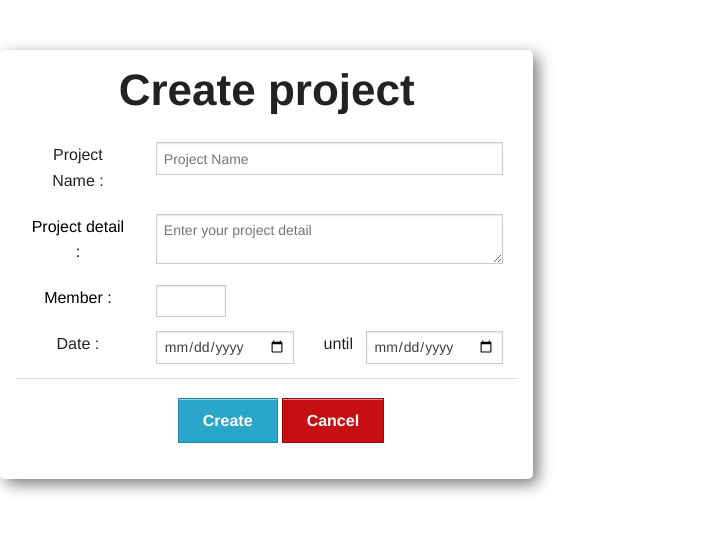
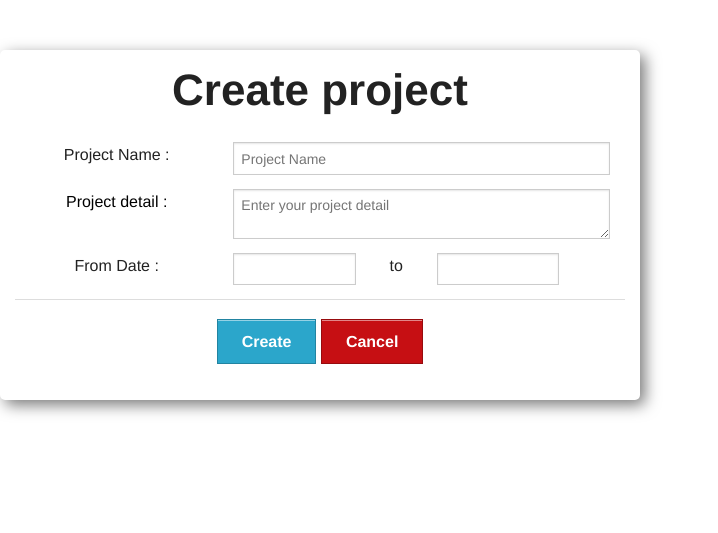
Before and after one commit to Zatanzone/soss, a PHP site: page /soss/createproject in a window 1280 px wide. Shown: the part 55-588 px from the top of the page, without its empty margins (0-718 px from the left). Run offline with PHP 8.4, Linux system fonts and the light colour scheme; some libraries are stand-ins or nearby versions.

Commit message:
update date check createproject

```diff
--- a/application/views/createproject/createproject.php
+++ b/application/views/createproject/createproject.php
@@ -1,62 +1,72 @@
-<center>
-<div class = "createproject-box large-5 columns center" style="float:center;">
+ <center>
+<div class = "createproject-box large-6 columns center" style="float:center;">
 <h1>Create project</h1>
 <?php echo form_open('createproject/create'); ?>
 
 	<div class="row">
- 		<div class="large-3 columns">
+ 		<div class="large-4 columns">
 			<p>Project Name : </p>
 		</div>
-		<div class="large-9 columns">
+		<div class="large-8 columns">
 			<input type="text" name="projectname" value="" size="50" placeholder="Project Name" />
 		</div>
 		<?php echo form_error('projectname','<font color="error">');?>
 	</div>
 	<div class="row">
- 		<div class="large-3 columns" style="color: #000;">
+ 		<div class="large-4 columns" style="color: #000;">
 			<p>Project detail : </p>
 		</div>
-		<div class="large-9 columns">
+		<div class="large-8 columns">
 			<textarea name="projectdetail" placeholder="Enter your project detail"></textarea>
 		</div>
 	</div>
 	<div class="row">
- 		<div class="large-3 columns" style="color: #000;">
-			<p>Member : </p>
+ 		<div class="large-4 columns" >
+			<p>From Date : </p>
 		</div>
-		<div class="large-9 columns">
-			<input type="number" name="member" value="" min="1" max="100" style="width:70px;float:left;">
-			<?php echo  form_error('member','<font color="error">');?>
-		</div>
-	</div>
-	<div class="row">
- 		<div class="large-3 columns" >
-			<p>Date : </p>
-		</div>
-		<div class="large-4 columns">
-			<input type="date" name="startdate">
-
+		<div class="large-3 columns">
+			<input type="text" id=startdate name="startdate" />
+			<?php echo  form_error('startdate','<font color="error">');?>
 		</div>
 		<div class="large-1 columns">
-			<p>until</p>
+			<p>to</p>
 		</div>
-		<div class="large-4 columns">
-			<input type="date" name="enddate">
+		<div class="large-3 columns">
+			<input type="text" id="enddate" name="enddate" />
+			<?php echo  form_error('enddate','<font color="error">');?>
+		</div>
 
-		</div>
-		<?php echo  form_error('startdate','<font color="error">');?>
-		<?php echo  form_error('enddate','<font color="error">');?>
+        <!--date checker javascript-->
+        <link rel="stylesheet" href="http://code.jquery.com/ui/1.10.3/themes/smoothness/jquery-ui.css">
+  		<script src="http://code.jquery.com/jquery-1.9.1.js"></script>
+  		<script src="http://code.jquery.com/ui/1.10.3/jquery-ui.js"></script>
+        <script>
+        	$dateformat = "yy-mm-dd";
+        	$animated = "blind";
+        	$(document).ready(function(){
+    			$("#startdate").datepicker({
+       			 	numberOfMonths: 1,
+        		 	onSelect: function(selected) {
+            		$("#startdate").datepicker( "option", "dateFormat", $dateformat );
+	         		$("#enddate").datepicker("option","minDate",  selected);
+        		}
+    		});
+    			$("#enddate").datepicker({
+       				numberOfMonths: 1,
+       				onSelect: function(selected) {
+           			$("#enddate").datepicker( "option", "dateFormat", $dateformat );
+           			$("#startdate").datepicker("option","maxDate", selected);
+        		}
+    		});
+		});
+
+        </script>
+        <!--date checker javascript-->
 		<hr />
 	</div>
 	<div class="row">
-			<div class="large-4 columns">&nbsp</div>
- 			<div class="large-2 columns" style="margin-left:-20px;">
  				<input type="submit" value="Create" class="button"/>
- 			</div>
- 			<div  class="large-2 columns" style="margin-left:20px;">
  				<a href="<?php echo base_url();?>main" class="button alert">Cancel</a>
- 			</div>
- 			<div class="large-4 columns">&nbsp</div>
 	</div>
 </form>
 </div>
```
